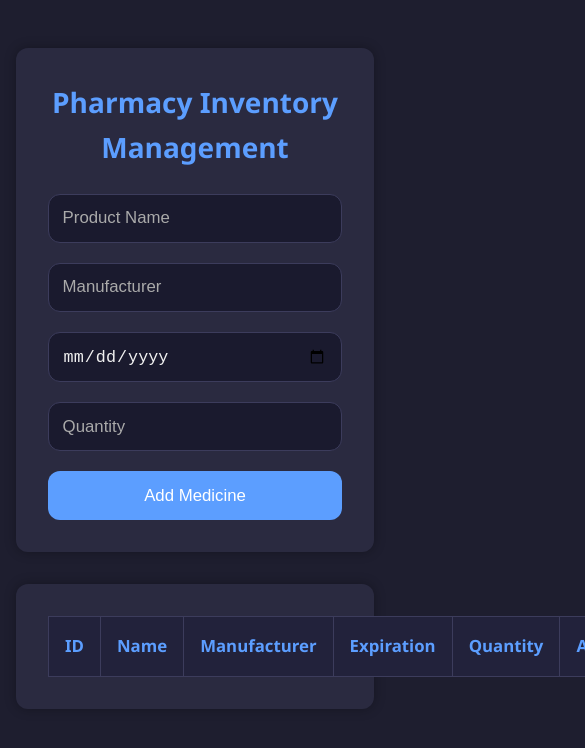
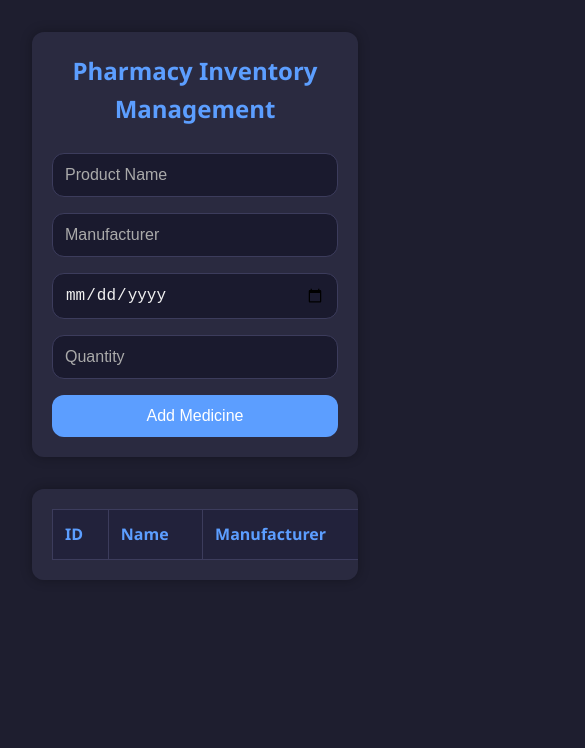
Before and after one commit to Eivind-Haukeberg/S2_Assignment_2, a website built with Vite: page index.html in a window 390 px wide. Shown: the top 748 px of the page, 585 px wide, since content can reach past the window. Built offline with nearby package versions, Linux system fonts and the light colour scheme.

Commit message:
responsive styling - fix overflow issue for input and table section

```diff
--- a/src/css/style.css
+++ b/src/css/style.css
@@ -22,6 +22,7 @@ body {
   margin-bottom: 2rem;
   border-radius: var(--radius-base);
   box-shadow: 0 0 12px rgba(0, 0, 0, 0.3);
+  overflow-x: auto;
 }
 
 .pharmacy-inventory__title {
@@ -116,3 +117,64 @@ body {
 .pharmacy-inventory__button-delete:hover {
   background-color: #d03e3e;
 }
+
+/* .pharmacy-inventory__table-section {
+  overflow-x: auto;
+} */
+
+/* Responsive Styles  */
+
+/* Tablet */
+@media (max-width: 768px) {
+  .pharmacy-inventory {
+    margin: 1rem;
+  }
+
+  /* .pharmacy-inventory__table-section {
+    overflow-x: auto;
+  } */
+
+  .pharmacy-inventory__form-section,
+  .pharmacy-inventory__table-section {
+    padding: 1.25rem;
+  }
+
+  .pharmacy-inventory__form {
+    grid-template-columns: 1fr;
+  }
+
+  .pharmacy-inventory__button {
+    width: 100%;
+  }
+
+  .pharmacy-inventory__table th,
+  .pharmacy-inventory__table td {
+    padding: 0.75rem;
+    font-size: 1rem;
+  }
+}
+
+/* Mobile */
+@media (max-width: 480px) {
+  .pharmacy-inventory__form {
+    gap: 1rem;
+  }
+
+  .pharmacy-inventory__title {
+    font-size: 1.5rem;
+  }
+
+  .pharmacy-inventory__form input,
+  .pharmacy-inventory__button {
+    font-size: 1rem;
+    padding: 0.75rem;
+  }
+
+  /* .pharmacy-inventory__table-section {
+    overflow-x: auto;
+  } */
+
+  .pharmacy-inventory__table {
+    width: 700px;
+  }
+}
```
